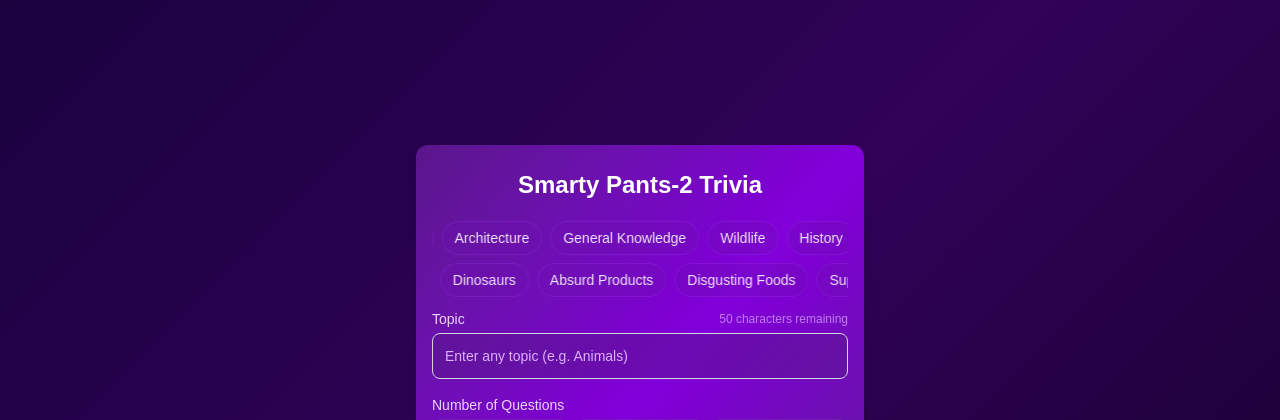
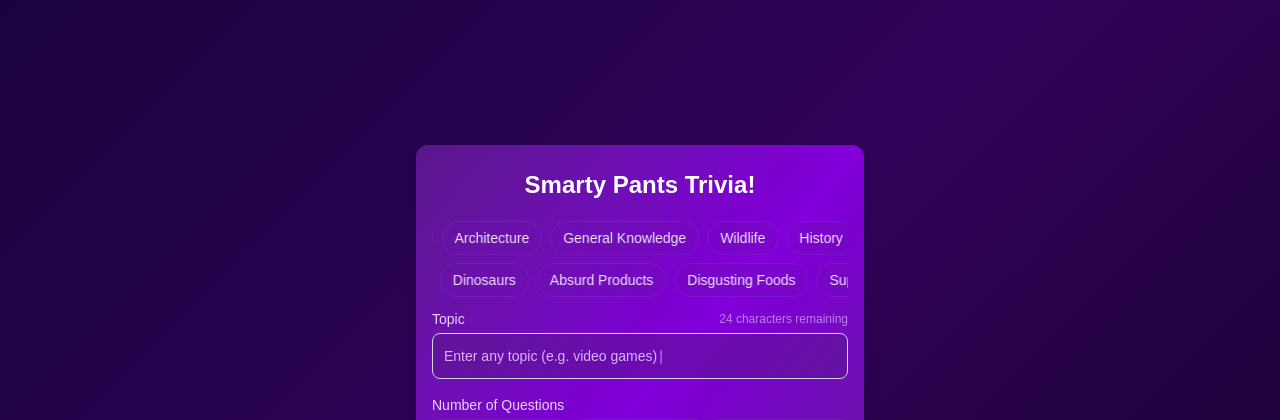
Before and after one commit to cobrauf/trivia-llm2, a Next.js app: page / in a window 1280 px wide. Shown: the top 420 px of the page. Built offline with nearby package versions, Linux system fonts and the light colour scheme.

Commit message:
added typewriter effect to topic

```diff
--- a/src/app/(trivia)/page.tsx
+++ b/src/app/(trivia)/page.tsx
@@ -69,7 +69,7 @@ export default function Home() {
     <div className="min-h-screen flex items-center justify-center p-4">
       <div className="w-full max-w-md space-y-4 p-4 pt-6 rounded-xl shadow-lg bg-gradient-to-br from-purple-900 via-purple-700 to-purple-900">
         <h1 className="text-2xl font-bold text-center mb-4 text-white">
-          Smarty Pants-2 Trivia
+          Smarty Pants Trivia!
         </h1>
 
         <ScrollingTopics onTopicSelect={setTopic} />
--- a/src/components/TopicSelector.tsx
+++ b/src/components/TopicSelector.tsx
@@ -1,14 +1,57 @@
-import { ChangeEvent, useRef } from "react";
+import { ChangeEvent, useRef, useState, useEffect } from "react";
 
 interface TopicSelectorProps {
   value: string;
   onChange: (value: string) => void;
 }
 
-const MAX_LENGTH = 50;
+const MAX_LENGTH = 24;
+
+function useTypewriterPlaceholder(text: string, speed: number = 50) {
+  const [placeholder, setPlaceholder] = useState("");
+  const [isTyping, setIsTyping] = useState(true);
+
+  useEffect(() => {
+    let currentIndex = 0;
+    let direction = 1; // 1 for typing, -1 for backspacing
+
+    const typeCharacter = () => {
+      if (direction === 1) {
+        if (currentIndex < text.length) {
+          setPlaceholder(text.slice(0, currentIndex + 1));
+          currentIndex++;
+        } else {
+          // Start backspacing after a pause
+          setTimeout(() => {
+            direction = -1;
+          }, 2000000);
+        }
+      } else {
+        if (currentIndex > 0) {
+          setPlaceholder(text.slice(0, currentIndex - 1));
+          currentIndex--;
+        } else {
+          // Start typing again after a short pause
+          setTimeout(() => {
+            direction = 1;
+          }, 1000);
+        }
+      }
+    };
+
+    const interval = setInterval(typeCharacter, speed);
+    return () => clearInterval(interval);
+  }, [text, speed]);
+
+  return placeholder;
+}
 
 export function TopicSelector({ value, onChange }: TopicSelectorProps) {
-  const inputRef = useRef<HTMLInputElement>(null); // Create a ref for the input
+  const inputRef = useRef<HTMLInputElement>(null);
+  const [isFocused, setIsFocused] = useState(false);
+  const placeholder = useTypewriterPlaceholder(
+    "Enter any topic (e.g. video games)"
+  );
 
   const handleChange = (e: ChangeEvent<HTMLInputElement>) => {
     const newValue = e.target.value;
@@ -19,7 +62,6 @@ export function TopicSelector({ value, onChange }: TopicSelectorProps) {
 
   const handleKeyDown = (e: React.KeyboardEvent<HTMLInputElement>) => {
     if (e.key === "Enter") {
-      // When Enter is pressed, blur the input to hide the keyboard
       inputRef.current?.blur();
     }
   };
@@ -40,6 +82,7 @@ export function TopicSelector({ value, onChange }: TopicSelectorProps) {
           {charactersRemaining} characters remaining
         </span>
       </div>
+      <div className="relative">
         <input
           type="text"
           id="topic"
@@ -47,14 +90,23 @@ export function TopicSelector({ value, onChange }: TopicSelectorProps) {
           value={value}
           onChange={handleChange}
           onKeyDown={handleKeyDown}
+          onFocus={() => setIsFocused(true)}
+          onBlur={() => setIsFocused(false)}
           maxLength={MAX_LENGTH}
-        placeholder="Enter any topic (e.g. Animals)"
+          placeholder=""
           className={`w-full px-3 py-3 text-sm rounded-lg border bg-purple-900/50 text-white placeholder-purple-300 focus:outline-none focus:ring-2 focus:border-transparent ${
             charactersRemaining <= 0
               ? "border-red-500 focus:ring-red-500"
               : "border-gray-300 focus:ring-blue-500"
           }`}
         />
+        {!isFocused && !value && (
+          <div className="absolute left-3 top-1/2 transform -translate-y-1/2 text-sm text-purple-300">
+            {placeholder}
+            <span className="ml-0.5 animate-pulse">|</span>
+          </div>
+        )}
+      </div>
     </div>
   );
 }
```
Lines whose indentation alone changed are shown as unchanged.
